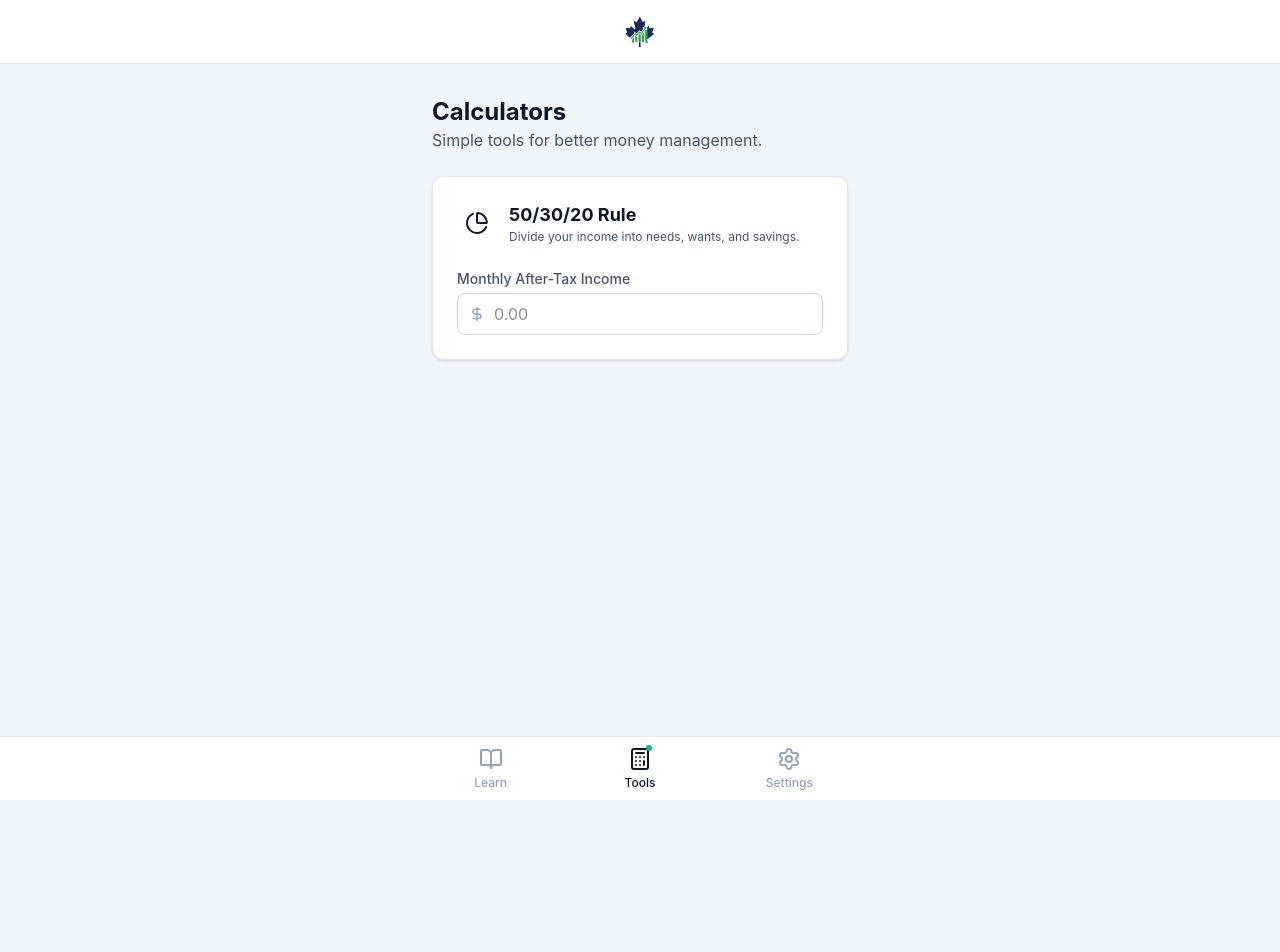
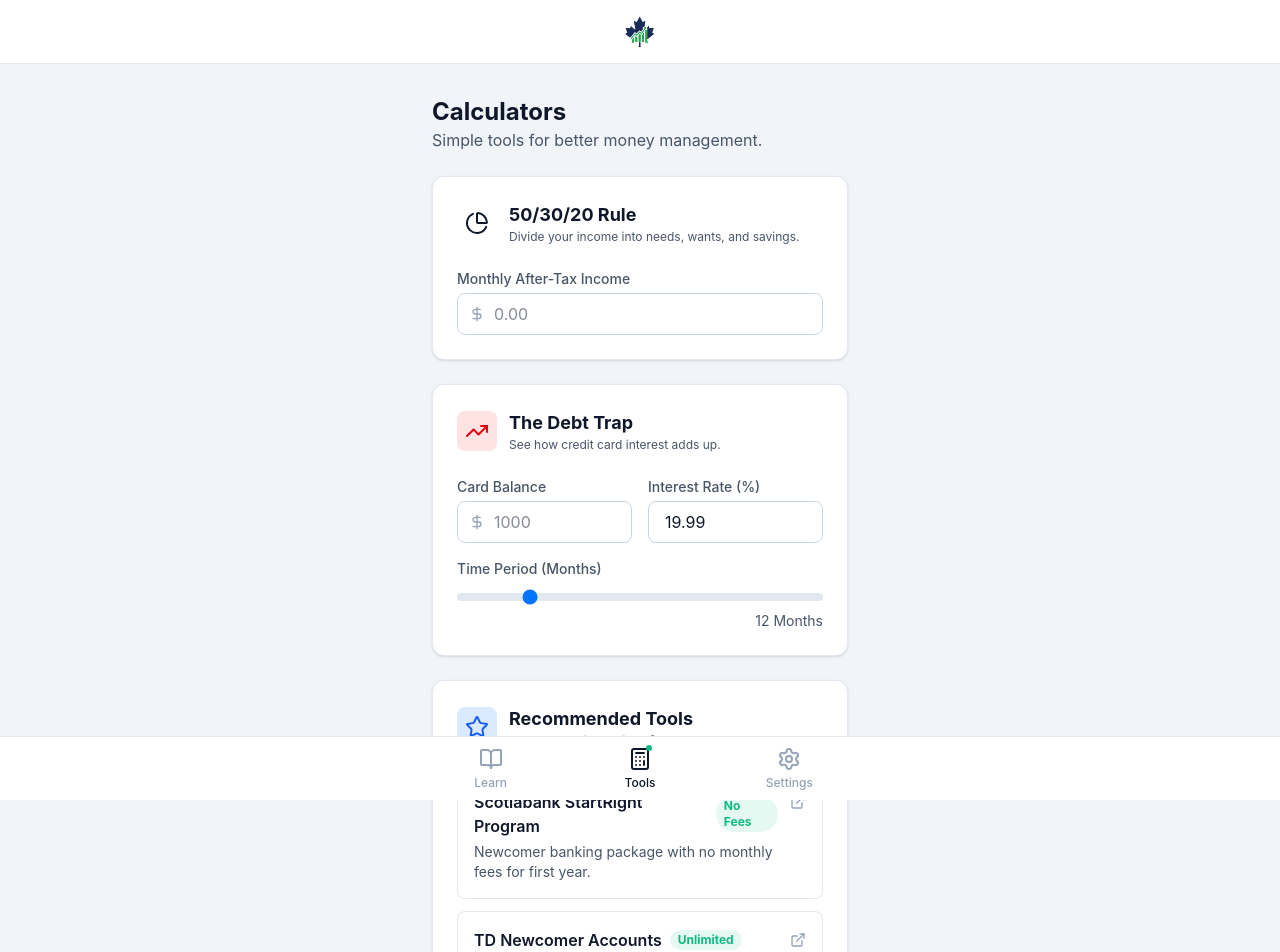
Before and after one commit to davidlealb/financial-educator, a React (Vite) app: page /calculators in a window 1280 px wide. Shown: the top 952 px of the page. Built offline with nearby package versions, Linux system fonts and the light colour scheme.

Commit message:
feat: introduce Calculators page with 50/30/20 rule and debt trap tools, and LessonView for interactive educational content.

```diff
--- /dev/null
+++ b/src/components/tools/RecommendedTools.jsx
@@ -0,0 +1,71 @@
+import { ExternalLink, Star } from 'lucide-react';
+
+const tools = [
+    {
+        name: 'Scotiabank StartRight Program',
+        description: 'Newcomer banking package with no monthly fees for first year.',
+        url: 'https://www.scotiabank.com/ca/en/personal/bank-accounts/chequing-accounts/startright-program.html',
+        badge: 'No Fees'
+    },
+    {
+        name: 'TD Newcomer Accounts',
+        description: 'Unlimited transactions and free Interac e-Transfers.',
+        url: 'https://www.td.com/ca/en/personal-banking/solutions/new-to-canada',
+        badge: 'Unlimited'
+    },
+    {
+        name: 'BMO NewStart Program',
+        description: 'Welcome bonus and waived monthly fees for eligible newcomers.',
+        url: 'https://www.bmo.com/main/personal/bank-accounts/newcomers-to-canada/',
+        badge: 'Bonus'
+    }
+];
+
+export default function RecommendedTools() {
+    return (
+        <div className="bg-surface rounded-xl border border-slate-200 shadow-sm p-6">
+            <div className="flex items-center space-x-3 mb-6">
+                <div className="p-2 bg-blue-100 text-blue-600 rounded-lg">
+                    <Star size={24} />
+                </div>
+                <div>
+                    <h3 className="font-bold text-lg text-text-primary">Recommended Tools</h3>
+                    <p className="text-xs text-text-secondary">Trusted banking options for newcomers to Canada.</p>
+                </div>
+            </div>
+
+            <div className="space-y-3">
+                {tools.map((tool, idx) => (
+                    <a
+                        key={idx}
+                        href={tool.url}
+                        target="_blank"
+                        rel="noopener noreferrer"
+                        className="block p-4 rounded-lg border border-slate-200 hover:border-primary hover:bg-slate-50 transition-all group"
+                    >
+                        <div className="flex items-start justify-between">
+                            <div className="flex-1">
+                                <div className="flex items-center space-x-2 mb-1">
+                                    <h4 className="font-semibold text-text-primary group-hover:text-primary transition-colors">
+                                        {tool.name}
+                                    </h4>
+                                    {tool.badge && (
+                                        <span className="text-xs font-bold px-2 py-0.5 bg-emerald-green/10 text-emerald-green rounded-full">
+                                            {tool.badge}
+                                        </span>
+                                    )}
+                                </div>
+                                <p className="text-sm text-text-secondary">{tool.description}</p>
+                            </div>
+                            <ExternalLink size={16} className="text-text-muted group-hover:text-primary transition-colors ml-3 mt-1 flex-shrink-0" />
+                        </div>
+                    </a>
+                ))}
+            </div>
+
+            <p className="text-xs text-text-muted mt-4 italic">
+                💡 These are educational recommendations. Always compare options before opening an account.
+            </p>
+        </div>
+    );
+}
--- a/src/pages/Calculators.jsx
+++ b/src/pages/Calculators.jsx
@@ -1,5 +1,6 @@
 import { useState } from 'react';
-import { DollarSign, PieChart } from 'lucide-react';
+import { DollarSign, PieChart, TrendingUp } from 'lucide-react';
+import RecommendedTools from '../components/tools/RecommendedTools';
 
 export default function Calculators() {
     const [income, setIncome] = useState('');
@@ -58,6 +59,100 @@ export default function Calculators() {
                     )}
                 </div>
             </div>
+
+            {/* Debt Trap Calculator */}
+            <DebtTrapCalculator />
+
+            {/* Recommended Tools */}
+            <RecommendedTools />
         </div>
     );
 }
+
+function DebtTrapCalculator() {
+    const [balance, setBalance] = useState('');
+    const [rate, setRate] = useState('19.99');
+    const [months, setMonths] = useState('12');
+
+    const calculateDebtScenario = () => {
+        let currentBalance = parseFloat(balance);
+        let totalInterestPaid = 0;
+        let r = parseFloat(rate) / 100 / 12;
+        let m = parseInt(months);
+
+        if (!currentBalance || !r || !m) return 0;
+
+        for (let i = 0; i < m; i++) {
+            let interest = currentBalance * r;
+            totalInterestPaid += interest;
+            let minPayment = Math.max(currentBalance * 0.03, 10); // 3% or $10 min
+            let principal = minPayment - interest;
+            currentBalance -= principal;
+        }
+        return totalInterestPaid;
+    };
+
+    const interestPaid = calculateDebtScenario();
+
+    return (
+        <div className="bg-surface rounded-xl border border-slate-200 shadow-sm p-6">
+            <div className="flex items-center space-x-3 mb-6">
+                <div className="p-2 bg-red-100 text-red-600 rounded-lg">
+                    <TrendingUp size={24} />
+                </div>
+                <div>
+                    <h3 className="font-bold text-lg text-text-primary">The Debt Trap</h3>
+                    <p className="text-xs text-text-secondary">See how credit card interest adds up.</p>
+                </div>
+            </div>
+
+            <div className="space-y-4">
+                <div className="grid grid-cols-2 gap-4">
+                    <div>
+                        <label className="block text-sm font-medium text-text-secondary mb-1">Card Balance</label>
+                        <div className="relative">
+                            <DollarSign className="absolute left-3 top-1/2 -translate-y-1/2 text-text-muted" size={16} />
+                            <input
+                                type="number"
+                                value={balance}
+                                onChange={(e) => setBalance(e.target.value)}
+                                placeholder="1000"
+                                className="w-full pl-9 pr-4 py-2 rounded-lg border border-slate-300 focus:border-primary focus:ring-2 focus:ring-primary/20 outline-none transition-all"
+                            />
+                        </div>
+                    </div>
+                    <div>
+                        <label className="block text-sm font-medium text-text-secondary mb-1">Interest Rate (%)</label>
+                        <input
+                            type="number"
+                            value={rate}
+                            onChange={(e) => setRate(e.target.value)}
+                            placeholder="19.99"
+                            className="w-full px-4 py-2 rounded-lg border border-slate-300 focus:border-primary focus:ring-2 focus:ring-primary/20 outline-none transition-all"
+                        />
+                    </div>
+                </div>
+                <div>
+                    <label className="block text-sm font-medium text-text-secondary mb-1">Time Period (Months)</label>
+                    <input
+                        type="range"
+                        min="1"
+                        max="60"
+                        value={months}
+                        onChange={(e) => setMonths(e.target.value)}
+                        className="w-full accent-primary h-2 bg-slate-200 rounded-lg appearance-none cursor-pointer"
+                    />
+                    <div className="text-right text-sm text-text-secondary mt-1">{months} Months</div>
+                </div>
+
+                {balance > 0 && (
+                    <div className="bg-red-50 border border-red-100 rounded-lg p-4">
+                        <p className="text-sm text-red-800">
+                            If you only make minimum payments for <strong>{months} months</strong>, you will pay approximately <strong className="text-lg">${interestPaid.toFixed(2)}</strong> in interest alone.
+                        </p>
+                    </div>
+                )}
+            </div>
+        </div>
+    );
+}
--- a/src/pages/LessonView.jsx
+++ b/src/pages/LessonView.jsx
@@ -23,6 +23,7 @@ export default function LessonView() {
     const [selectedOption, setSelectedOption] = useState(null);
     const [isAnswerChecked, setIsAnswerChecked] = useState(false);
     const [score, setScore] = useState(0);
+    const [shouldShake, setShouldShake] = useState(false);
 
     if (!lesson) return <Navigate to="/" />;
 
@@ -44,6 +45,7 @@ export default function LessonView() {
             setCurrentSlideIndex(prev => prev + 1);
             setSelectedOption(null);
             setIsAnswerChecked(false);
+            setShouldShake(false);
         }
     };
 
@@ -52,6 +54,10 @@ export default function LessonView() {
             setIsAnswerChecked(true);
             if (selectedOption === currentSlide.data.correctAnswerIndex) {
                 setScore(prev => prev + 1);
+            } else {
+                // Trigger shake animation for incorrect answer
+                setShouldShake(true);
+                setTimeout(() => setShouldShake(false), 500);
             }
         } else {
             handleNext();
@@ -82,7 +88,7 @@ export default function LessonView() {
                             if (idx === question.correctAnswerIndex) {
                                 optionClass += "bg-green-100 border-green-500 text-green-700";
                             } else if (idx === selectedOption) {
-                                optionClass += "bg-red-100 border-red-500 text-red-700";
+                                optionClass += `bg-red-100 border-red-500 text-red-700 ${shouldShake ? 'animate-shake' : ''}`;
                             } else {
                                 optionClass += "bg-surface border-slate-200 text-text-muted opacity-50";
                             }
@@ -168,8 +174,8 @@ export default function LessonView() {
                         <button
                             onClick={handleNext}
                             className={`w-full font-bold py-3 px-6 rounded-xl shadow-lg transition-all flex items-center justify-center space-x-2 ${selectedOption === currentSlide.data.correctAnswerIndex
-                                    ? 'bg-secondary hover:bg-secondary-dark text-white shadow-secondary/30'
-                                    : 'bg-primary hover:bg-primary-dark text-white shadow-primary/30' // Continue anyway
+                                ? 'bg-secondary hover:bg-secondary-dark text-white shadow-secondary/30'
+                                : 'bg-primary hover:bg-primary-dark text-white shadow-primary/30' // Continue anyway
                                 }`}
                         >
                             <span>{isLastSlide ? 'Finish Lesson' : 'Continue'}</span>
```
